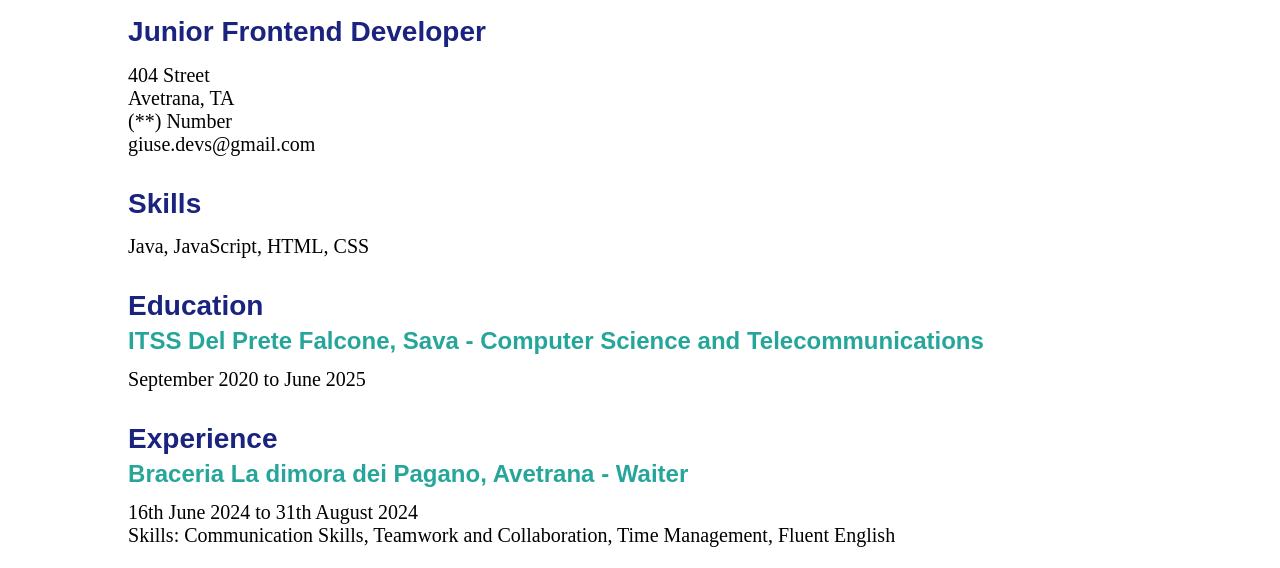
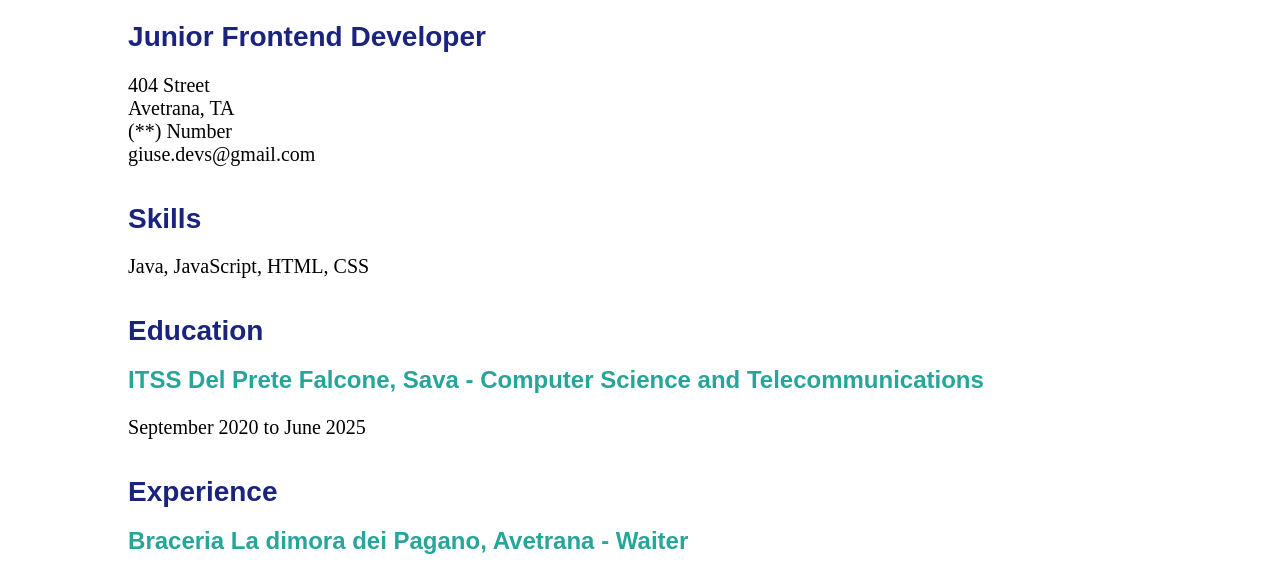
Before and after one commit to GiuseDevs/Single-Page-CV, a plain HTML site: page Single-Page CV/index.html in a window 1280 px wide. Shown: the part 94-662 px from the top of the page. Drawn offline with Linux system fonts and the light colour scheme.

Commit message:
Update index.html
Changed line-height

```diff
--- a/Single-Page CV/index.html
+++ b/Single-Page CV/index.html
@@ -31,15 +31,15 @@
 
         h2 {
             color: #1A237E;
-            line-height: 16px;
+            line-height: 26px;
             font-size: 28px;
             padding-top: 16px;
         }
 
         h3 {
+            line-height: 24px;
             color: #26A69A;
             font-size: 24px;
-            line-height: 6px;
         }
 
         p {
```
